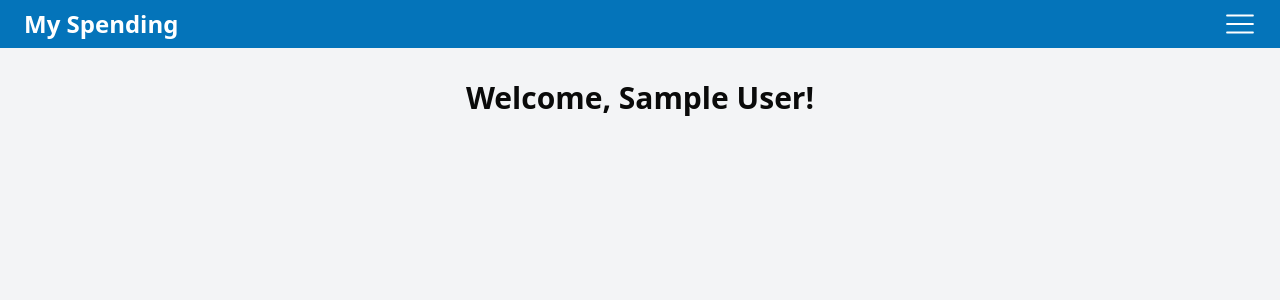
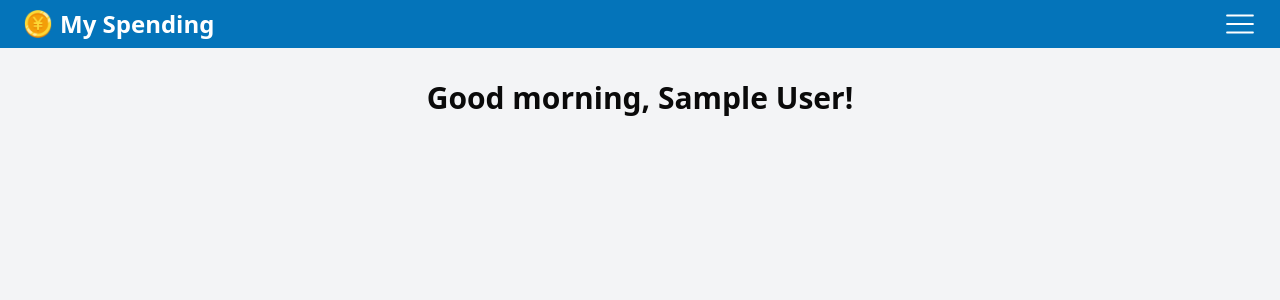
Before and after one commit to ColinBertin/my-spending, a Next.js app: page /dashboard in a window 1280 px wide. Shown: the top 300 px of the page. Built offline with nearby package versions, Linux system fonts and the light colour scheme; no server answers; the database is empty; sample sign-in values are in the browser's storage.

Commit message:
add logo

```diff
--- a/app/dashboard/dashboard.tsx
+++ b/app/dashboard/dashboard.tsx
@@ -15,6 +15,19 @@ export default function Dashboard() {
 
   const [myAccounts, setMyAccounts] = useState<Account[]>([]);
   const [mySharedAccounts, setMySharedAccounts] = useState<Account[]>([]);
+
+  function getTimeOfDayGreeting() {
+    const currentTime = new Date();
+    const currentHour = currentTime.getHours(); // Gets the hour (0-23)
+
+    if (currentHour >= 5 && currentHour < 12) {
+      return "Good morning, ";
+    } else if (currentHour >= 12 && currentHour < 18) {
+      return "Good afternoon, ";
+    } else {
+      return "Good evening, ";
+    }
+  }
 
   useEffect(() => {
     if (user) {
@@ -36,7 +49,8 @@ export default function Dashboard() {
   return (
     <div className="pt-20 pb-20 flex flex-col justify-center items-center gap-10">
       <h2 className="text-3xl font-bold">
-        Welcome{user.displayName && `, ${user.displayName}!`}
+        {getTimeOfDayGreeting()}
+        {user.displayName && user.displayName}!
       </h2>
       <div className="flex justify-around w-full sm:w-2/3 flex-wrap gap-18">
         {/* Single Accounts */}
--- a/components/layout/Navbar.tsx
+++ b/components/layout/Navbar.tsx
@@ -3,6 +3,8 @@
 import { useCallback, useEffect, useRef, useState } from "react";
 // import Link from "next/link";
 // import Image from "next/image";
+import Image from "next/image";
+import logo from "../../public/images/yen-icon.png";
 import { RxHamburgerMenu } from "react-icons/rx";
 import { IoCloseOutline } from "react-icons/io5";
 import Menu from "../Menu";
@@ -47,7 +49,10 @@ export default function NavBar() {
       <nav className="w-full fixed top-0 left-0 bg-blue-dark flex justify-between px-6 py-2 z-50">
         {/* LOGO */}
         <Link href="/dashboard" className="flex items-center space-x-2">
-          <h2 className="text-white text-2xl font-bold">My Spending</h2>
+          <h2 className="flex items-center gap-2 text-white text-2xl font-bold">
+            <Image className="w-7 h-7" src={logo} alt="some text" />
+            My Spending
+          </h2>
         </Link>
         {/* HAMBURGER BUTTON */}
         <button
@@ -77,7 +82,7 @@ export default function NavBar() {
             navbar
               ? "fixed md:top-6 md:right-2 h-screen w-screen md:w-52 md:h-auto"
               : "hidden",
-            "flex flex-col justify-center px-20 md:px-6 md:pt-2 md:pb-6 bg-blue-dark md:mt-8 z-40 md:shadow-[0_4px_50px_5px_rgba(100,100,100,0.1)] md:rounded"
+            "flex flex-col justify-center px-20 md:px-6 md:pt-2 md:pb-6 bg-blue-dark md:mt-8 z-40 md:shadow-[0_4px_50px_5px_rgba(100,100,100,0.1)] md:rounded",
           )}
         >
           <Menu />
```
Also changed, not shown: public/images/yen-icon.png (added).
